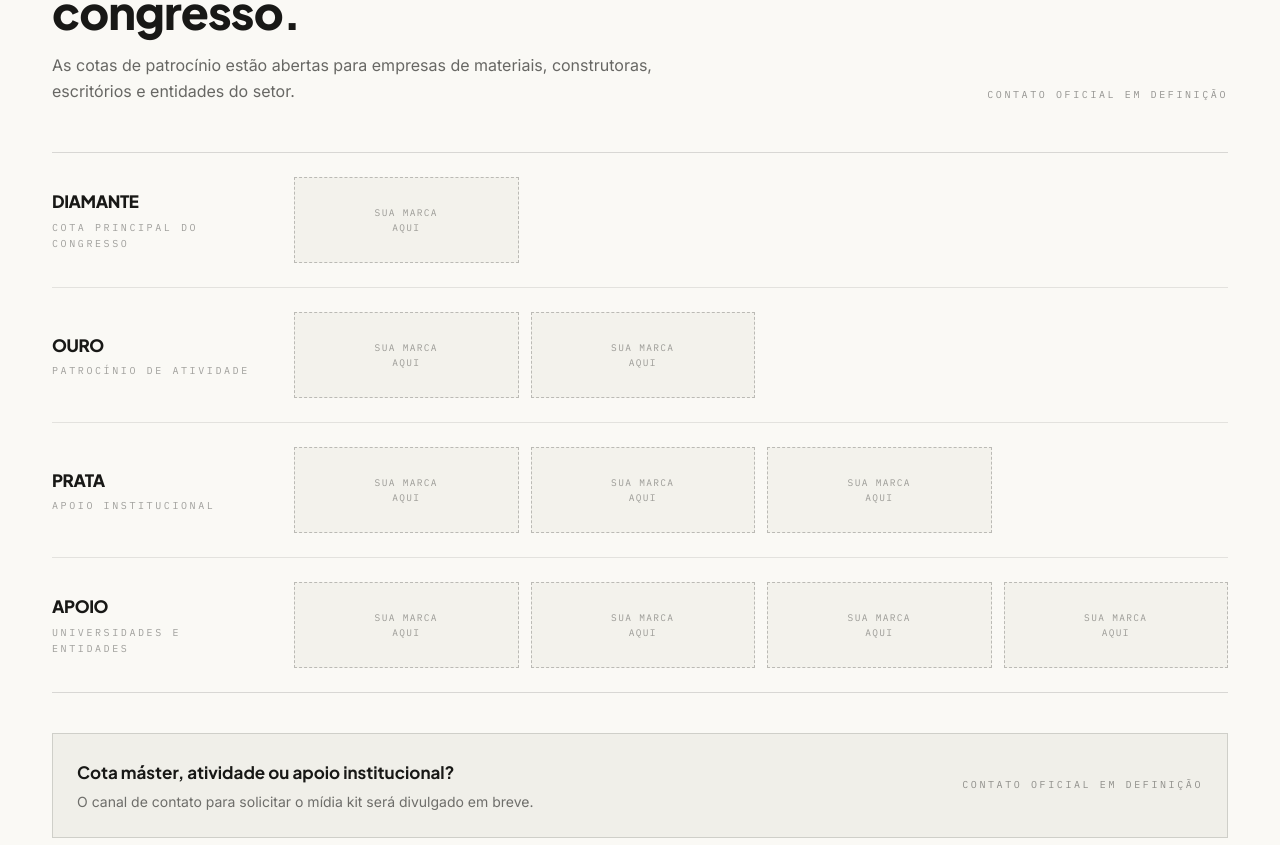
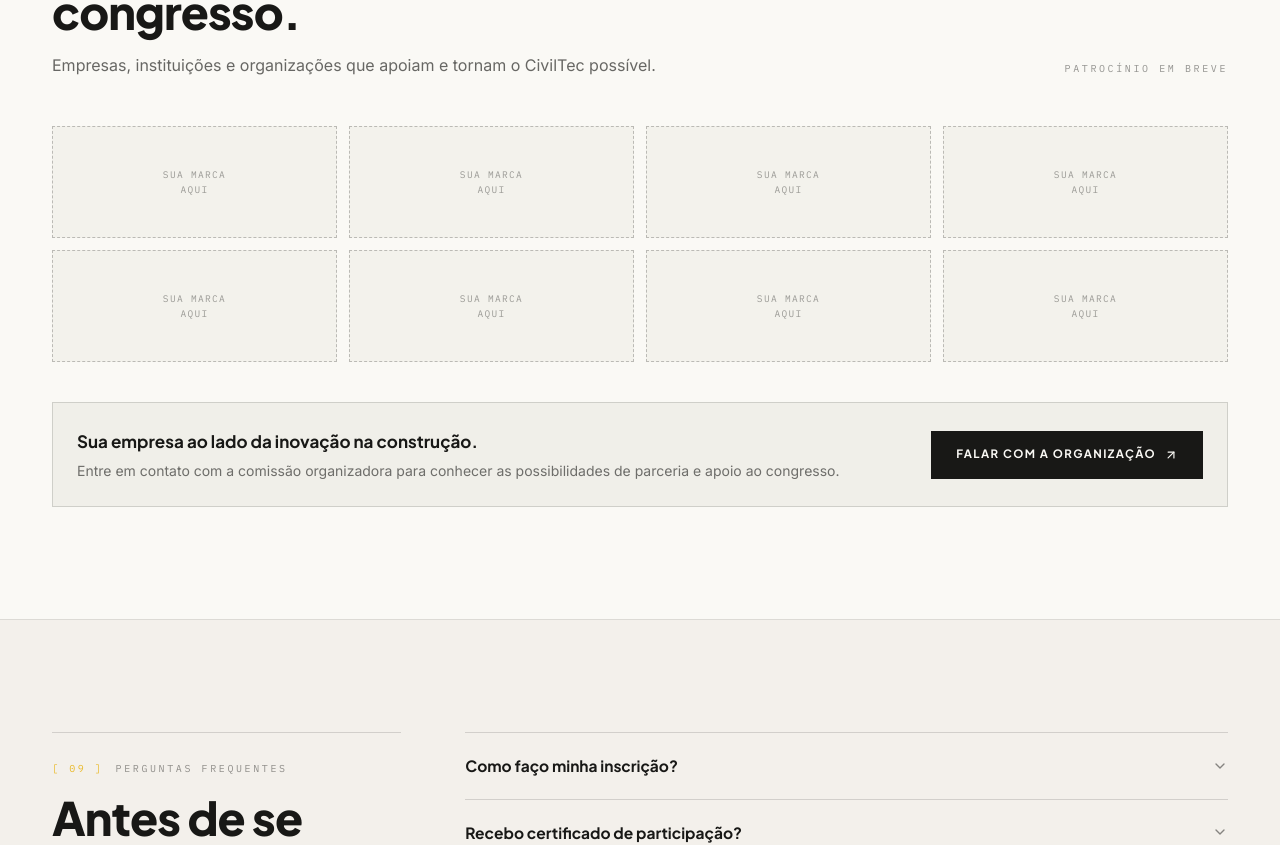
Before and after one commit to Dkalones/civil-tec, a React (Vite) app: page / in a window 1280 px wide. Shown: the part 6040-6885 px from the top of the page. Built offline with nearby package versions, Linux system fonts and the light colour scheme.

Commit message:
Remove sponsorship tiers from sponsors section

```diff
--- a/src/components/site/Sponsors.jsx
+++ b/src/components/site/Sponsors.jsx
@@ -1,5 +1,5 @@
 import { ArrowUpRight } from "lucide-react";
-import { EVENT, SPONSOR_TIERS } from "@/lib/event-data";
+import { EVENT } from "@/lib/event-data";
 import SectionHeading from "@/components/site/SectionHeading";
 
 export default function Sponsors() {
@@ -10,7 +10,7 @@ export default function Sponsors() {
           index="08"
           eyebrow="Patrocinadores e apoiadores"
           title="Quem constrói junto com o congresso."
-          description="As cotas de patrocínio estão abertas para empresas de materiais, construtoras, escritórios e entidades do setor."
+          description="Empresas, instituições e organizações que apoiam e tornam o CivilTec possível."
           action={
             EVENT.email ? (
               <a
@@ -21,29 +21,16 @@ export default function Sponsors() {
                 <ArrowUpRight className="h-3.5 w-3.5" aria-hidden="true" />
               </a>
             ) : (
-              <span className="label-mono text-ink/45">Contato oficial em definição</span>
+              <span className="label-mono text-ink/45">Patrocínio em breve</span>
             )
           }
         />
 
-        <div className="mt-12 divide-y divide-ink/10 border-y border-ink/15">
-          {SPONSOR_TIERS.map((tier) => (
+        <div className="mt-12 grid grid-cols-2 gap-3 sm:grid-cols-3 lg:grid-cols-4">
+          {Array.from({ length: 8 }).map((_, i) => (
             <div
-              key={tier.tier}
-              className="grid gap-4 py-6 md:grid-cols-[210px_1fr] md:items-center md:gap-8"
-            >
-              <div>
-                <p className="font-heading text-[17px] font-extrabold uppercase tracking-tight text-ink">
-                  {tier.tier}
-                </p>
-                <p className="label-mono mt-1 text-ink/40">{tier.note}</p>
-              </div>
-
-              <div className="grid grid-cols-2 gap-3 sm:grid-cols-3 lg:grid-cols-4">
-                {Array.from({ length: tier.slots }).map((_, i) => (
-                  <div
-                    key={`${tier.tier}-${i}`}
-                    className="flex h-[86px] items-center justify-center border border-dashed border-ink/25 bg-concrete/40 px-3 text-center"
+              key={i}
+              className="flex min-h-[112px] items-center justify-center border border-dashed border-ink/25 bg-concrete/40 px-4 py-6 text-center"
             >
               <span className="font-mono text-[9.5px] uppercase leading-relaxed tracking-[0.14em] text-ink/40">
                 Sua marca
@@ -53,32 +40,25 @@ export default function Sponsors() {
             </div>
           ))}
         </div>
-            </div>
-          ))}
-        </div>
 
         <div className="mt-10 flex flex-col items-start justify-between gap-5 border border-ink/15 bg-concrete/50 p-6 md:flex-row md:items-center">
           <div>
             <p className="font-heading text-[17px] font-bold text-ink">
-              Cota máster, atividade ou apoio institucional?
+              Sua empresa ao lado da inovação na construção.
             </p>
             <p className="mt-1 text-[14px] text-ink/60">
-              {EVENT.email
-                ? "Envie um e-mail para a comissão e receba o mídia kit com números e contrapartidas."
-                : "O canal de contato para solicitar o mídia kit será divulgado em breve."}
+              Entre em contato com a comissão organizadora para conhecer as possibilidades de parceria e apoio ao congresso.
             </p>
           </div>
-          {EVENT.email ? (
           <a
-              href={`mailto:${EVENT.email}?subject=M%C3%ADdia%20kit%20CivilTec`}
-              className="inline-flex min-h-[48px] items-center gap-2 border border-ink bg-ink px-6 font-heading text-[11.5px] font-bold uppercase tracking-[0.12em] text-ink-foreground transition hover:bg-ink/85"
+            href={EVENT.instagramUrl}
+            target="_blank"
+            rel="noreferrer"
+            className="inline-flex min-h-[48px] shrink-0 items-center gap-2 border border-ink bg-ink px-6 font-heading text-[11.5px] font-bold uppercase tracking-[0.12em] text-ink-foreground transition hover:bg-ink/85"
           >
-              Receber mídia kit
+            Falar com a organização
             <ArrowUpRight className="h-3.5 w-3.5" aria-hidden="true" />
           </a>
-          ) : (
-            <span className="label-mono text-ink/45">Contato oficial em definição</span>
-          )}
         </div>
       </div>
     </section>
```
Lines whose indentation alone changed are shown as unchanged.
